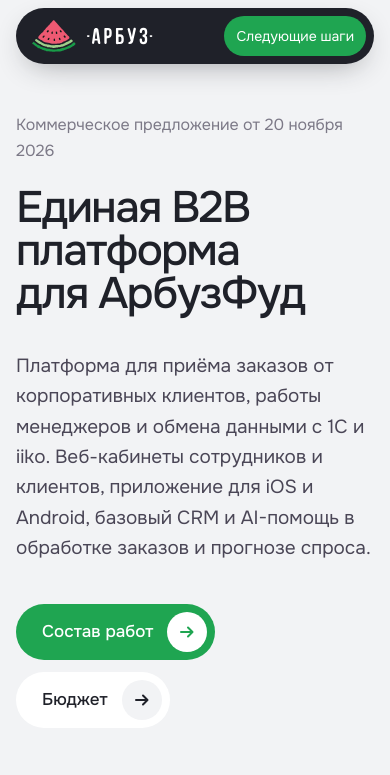
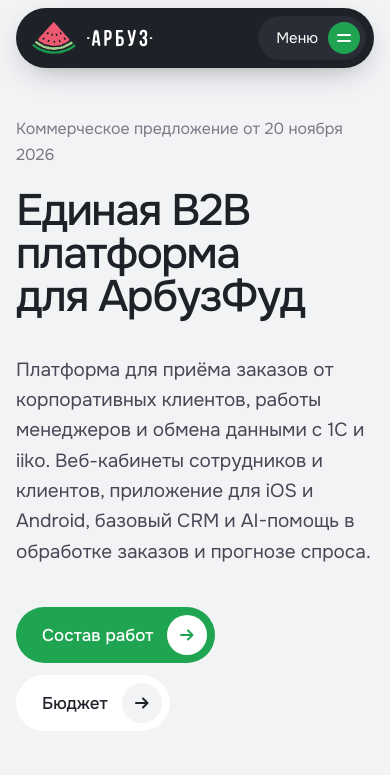
Before and after one commit to theeviltea/arbuz-comm, a plain HTML site: page index.html in a window 390 px wide. Shown: the top 775 px of the page. Drawn offline with Linux system fonts and the light colour scheme.

Commit message:
Мобильное меню-бургер со всеми разделами
Co-Authored-By: Claude Opus 5.5 <noreply@anthropic.com>
Claude-Session: https://claude.ai/code/session_01YQJemjQChjhk6j2eAnQ6or

```diff
--- a/index.html
+++ b/index.html
@@ -60,6 +60,12 @@ section{padding:clamp(64px,9vw,128px) 0 0}
 .nav a:hover,.nav a.on{background:var(--dark2);color:#fff}
 .nav a.cta{background:var(--green);color:#fff}
 .nav a.cta:hover{background:var(--green-d)}
+.mbtn-menu{display:none;margin-left:auto;align-items:center;gap:10px;min-height:44px;padding:0 6px 0 18px;border:0;border-radius:999px;background:var(--dark2);color:#fff;font:inherit;font-size:15px;cursor:pointer}
+.mbtn-menu i{position:relative;width:32px;height:32px;border-radius:50%;background:var(--green)}
+.mbtn-menu i::before,.mbtn-menu i::after{content:"";position:absolute;left:9px;width:14px;height:2px;border-radius:1px;background:#fff;transition:transform .25s}
+.mbtn-menu i::before{top:12px}.mbtn-menu i::after{top:18px}
+.bar.open .mbtn-menu i::before{transform:translateY(3px) rotate(45deg)}
+.bar.open .mbtn-menu i::after{transform:translateY(-3px) rotate(-45deg)}
 
 /* hero */
 .hero{padding-top:clamp(48px,7vw,96px)}
@@ -302,15 +308,18 @@ footer .meta{display:flex;flex-direction:column;gap:4px;font-size:15px;color:var
   .sh .rule{display:none}
   .panel{position:static;margin:0 0 8px;border-radius:var(--r2)}
   .budget>.card:first-child{position:static}
-  .bar{padding-left:16px}
+  .bar{padding-left:16px;position:relative}
+  .mbtn-menu{display:inline-flex}
+  .nav{position:absolute;left:0;right:0;top:calc(100% + 8px);display:grid;justify-content:stretch;gap:2px;padding:10px;background:var(--dark);border-radius:24px;box-shadow:0 24px 48px -16px rgba(31,33,41,.55);max-height:calc(100vh - 110px);max-height:calc(100dvh - 110px);overflow-y:auto;overflow-x:hidden;opacity:0;visibility:hidden;transform:translateY(-8px);transition:opacity .2s,transform .2s,visibility 0s .2s}
+  .bar.open .nav{opacity:1;visibility:visible;transform:none;transition:opacity .2s,transform .2s}
+  .nav a{font-size:18px;padding:14px 18px;border-radius:16px}
+  .nav a.cta{margin-top:6px;text-align:center}
   .logo svg{height:26px}
 }
 @media (max-width:640px){
   body{font-size:17px}
   .top{top:8px;margin-top:8px}
   .bar{gap:10px}
-  .nav a{font-size:14px;padding:9px 12px}
-  .nav a:not(.cta){display:none}
   .chip{padding:10px 4px;font-size:13px}
   .users{flex-wrap:wrap;row-gap:10px}
   .users .chip{flex:1 1 calc(50% - 5px)}
@@ -363,7 +372,8 @@ footer .meta{display:flex;flex-direction:column;gap:4px;font-size:15px;color:var
       <svg viewBox="0 0 205 149" aria-hidden="true" style="height:32px;width:44px"><use href="#logo-melon" width="205" height="149"/></svg>
       <svg viewBox="0 0 282 76" aria-hidden="true" style="height:18px;width:67px;color:#fff"><use href="#logo-word" width="282" height="76"/></svg>
     </a>
-    <nav class="nav" aria-label="Разделы">
+    <button type="button" class="mbtn-menu" id="menuBtn" aria-expanded="false" aria-controls="nav"><span>Меню</span><i aria-hidden="true"></i></button>
+    <nav class="nav" id="nav" aria-label="Разделы">
       <a href="#goals">Задачи</a>
       <a href="#scope">Состав работ</a>
       <a href="#budget">Бюджет</a>
@@ -880,6 +890,15 @@ const io=new IntersectionObserver(es=>es.forEach(e=>{if(!e.isIntersecting)return
 document.querySelectorAll('.rv').forEach(el=>io.observe(el));
 countUp($('[data-count]'));
 
+/* ---------- mobile menu ---------- */
+const bar=$('.bar'),menuBtn=$('#menuBtn');
+const setMenu=open=>{bar.classList.toggle('open',open);menuBtn.setAttribute('aria-expanded',open);menuBtn.querySelector('span').textContent=open?'Закрыть':'Меню'};
+menuBtn.addEventListener('click',()=>setMenu(!bar.classList.contains('open')));
+$('#nav').addEventListener('click',e=>{if(e.target.closest('a'))setMenu(false)});
+document.addEventListener('keydown',e=>{if(e.key==='Escape'&&bar.classList.contains('open')){setMenu(false);menuBtn.focus()}});
+document.addEventListener('click',e=>{if(bar.classList.contains('open')&&!bar.contains(e.target))setMenu(false)});
+narrow.addEventListener('change',e=>{if(!e.matches)setMenu(false)});
+
 /* ---------- active nav ---------- */
 const links=[...document.querySelectorAll('.nav a')];
 const so=new IntersectionObserver(es=>es.forEach(e=>{if(e.isIntersecting){links.forEach(a=>a.classList.toggle('on',a.getAttribute('href')==='#'+e.target.id))}}),{rootMargin:'-45% 0px -50% 0px'});
```
